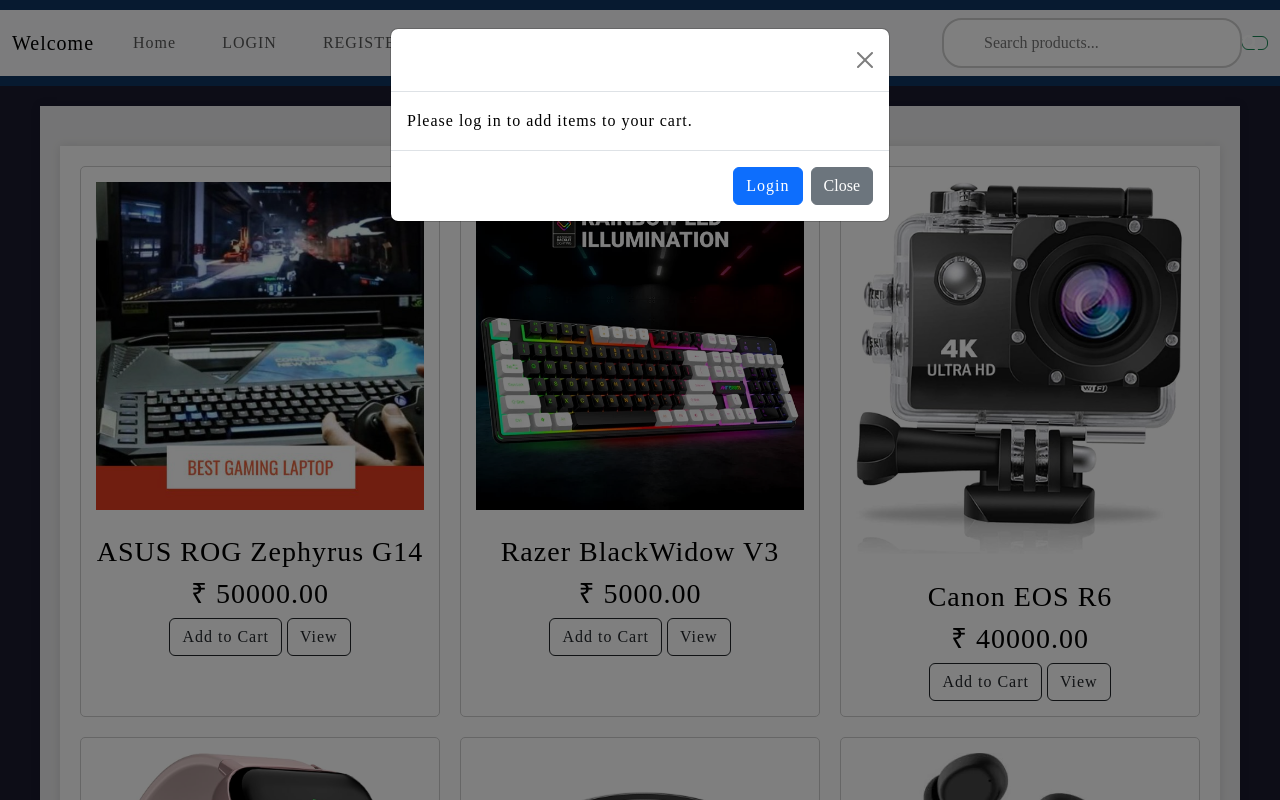
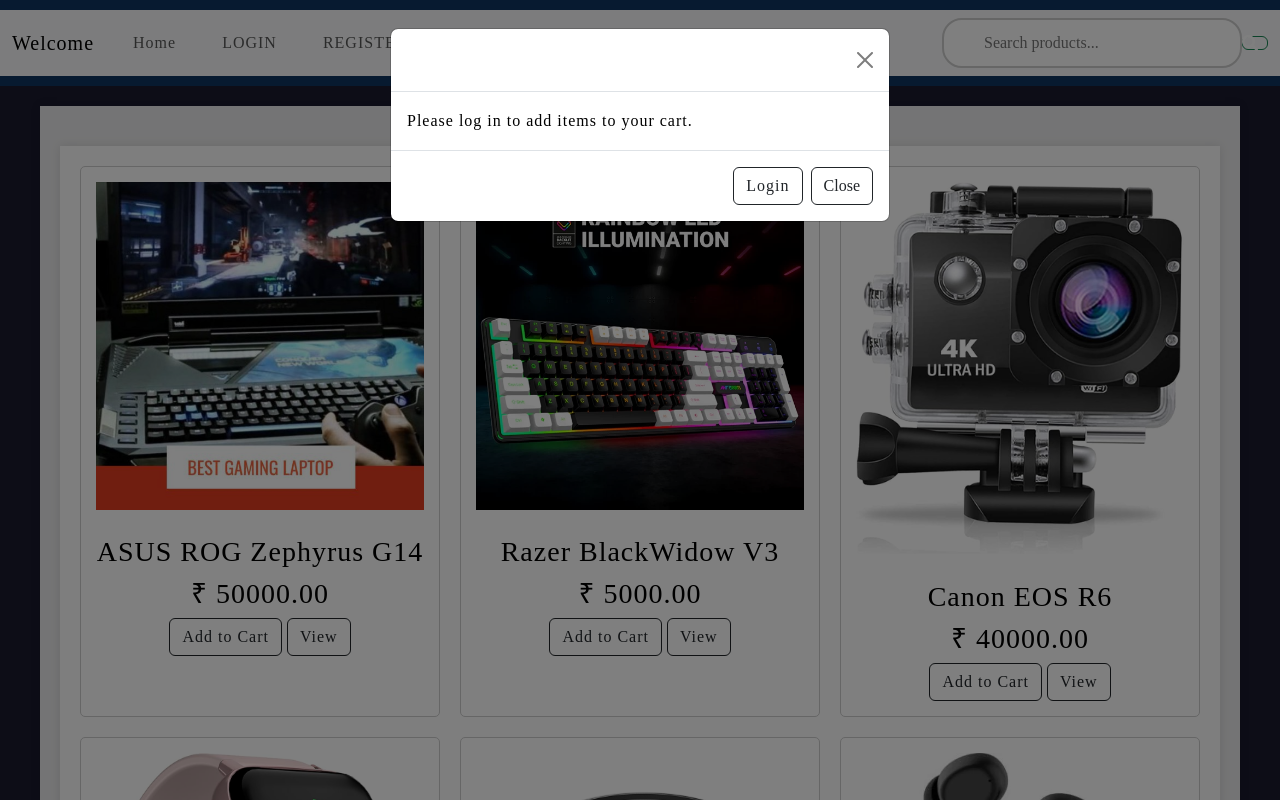
Before and after one commit to 25punam/ecommerce, a Django app: page / in a window 1280 px wide, after a click on "Add to Cart". Run offline with Django 5.2, Linux system fonts and the light colour scheme; data comes from the database, SQL or seed files in the repository; both versions use the stored data as it was after the commit.

Commit message:
razorpay

```diff
--- a/templates/home.html
+++ b/templates/home.html
@@ -44,8 +44,8 @@
                 Please log in to add items to your cart.
             </div>
             <div class="modal-footer">
-                <a href="{% url 'user_login' %}?next={% url 'home' %}" class="btn btn-primary">Login</a>
-                <button type="button" class="btn btn-secondary" data-bs-dismiss="modal">Close</button>
+                <a href="{% url 'user_login' %}?next={% url 'home' %}" class="btn btn-outline-dark">Login</a>
+                <button type="button" class="btn btn-outline-dark" data-bs-dismiss="modal">Close</button>
             </div>
         </div>
     </div>
```
Also changed, not shown: templates/detail.html (+4 -4 lines), checkout/forms.py (line endings or trailing spaces), checkout/views.py (line endings or trailing spaces), db.sqlite3.
